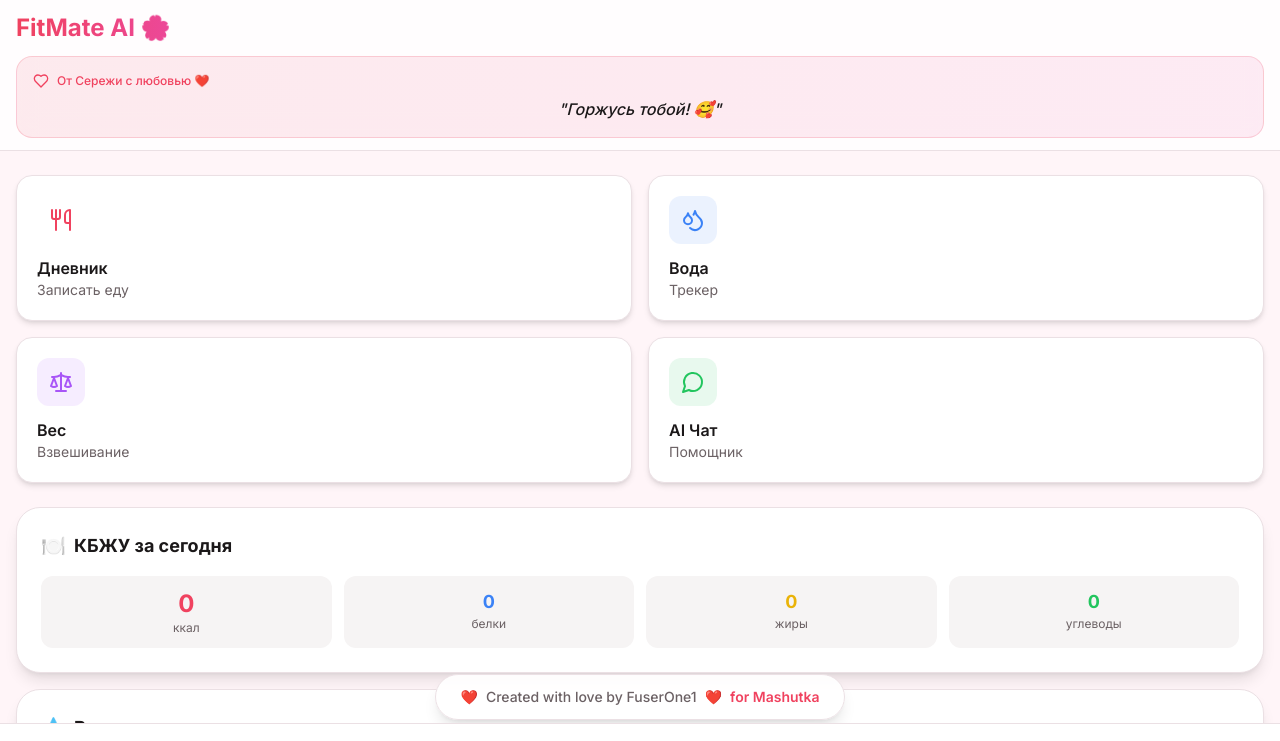
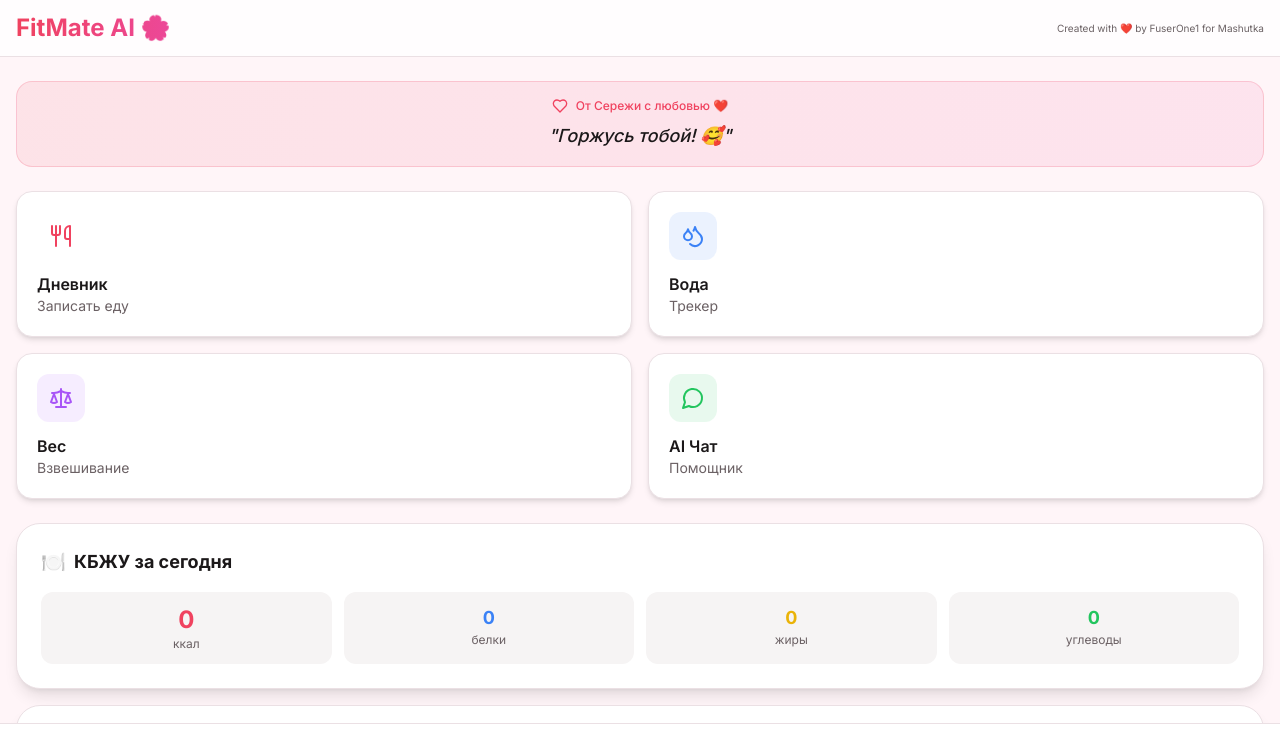
Before and after one commit to FuserOne1/fitmate-ai, a Next.js app: page / in a window 1280 px wide. Shown: the top 741 px of the page. Built offline with nearby package versions, Linux system fonts and the light colour scheme.

Commit message:
fix: header с маленькой надписью + блок от Сережи

```diff
--- a/src/app/page.tsx
+++ b/src/app/page.tsx
@@ -91,27 +91,30 @@ export default function HomePage() {
 
   return (
     <div className={`min-h-screen ${themeConfig.colors.bg} transition-colors duration-300`}>
-      {/* Header с романтическим футером */}
+      {/* Header */}
       <header className="sticky top-0 z-50 bg-[hsl(var(--bg-secondary))]/80 backdrop-blur-lg border-b border-[hsl(var(--border))]">
         <div className="max-w-7xl mx-auto px-4 py-3">
-          <div className="flex items-center justify-between mb-3">
+          <div className="flex items-center justify-between">
             <h1 className="text-2xl font-bold bg-gradient-to-r from-[hsl(var(--primary))] to-pink-500 bg-clip-text text-transparent">
               FitMate AI 🌸
             </h1>
-          </div>
-          {/* Романтическое послание от Сережи */}
-          <div className="bg-gradient-to-r from-[hsl(var(--primary))]/10 to-pink-500/10 rounded-2xl p-4 border border-[hsl(var(--primary))]/20">
-            <div className="flex items-center gap-2 mb-2">
-              <Heart className="w-4 h-4 [color:hsl(var(--primary))]" />
-              <p className="text-xs [color:hsl(var(--primary))] font-medium">От Сережи с любовью ❤️</p>
-            </div>
-            <p className="text-[hsl(var(--text-primary))] font-medium italic text-center">"{phrase}"</p>
+            <p className="text-[10px] text-[hsl(var(--text-secondary))]">
+              Created with ❤️ by FuserOne1 for Mashutka
+            </p>
           </div>
         </div>
       </header>
 
       {/* Main Content */}
       <main className="max-w-7xl mx-auto px-4 py-6">
+        {/* Послание от Сережи */}
+        <div className="bg-gradient-to-r from-[hsl(var(--primary))]/10 to-pink-500/10 rounded-2xl p-4 border border-[hsl(var(--primary))]/20 mb-6">
+          <div className="flex items-center gap-2 mb-2 justify-center">
+            <Heart className="w-4 h-4 [color:hsl(var(--primary))]" />
+            <p className="text-xs [color:hsl(var(--primary))] font-medium">От Сережи с любовью ❤️</p>
+          </div>
+          <p className="text-[hsl(var(--text-primary))] font-medium italic text-center text-lg">"{phrase}"</p>
+        </div>
         {/* Быстрые действия */}
         <div className="grid grid-cols-2 gap-4 mb-6">
           <Link href="/diary" className="bg-[hsl(var(--card))] rounded-2xl p-5 shadow-md hover:shadow-lg transition-all active:scale-95 border border-[hsl(var(--border))]">
@@ -230,18 +233,6 @@ export default function HomePage() {
         </div>
       </main>
 
-      {/* Romantic Footer */}
-      <div className="fixed bottom-20 left-0 right-0 flex justify-center pointer-events-none">
-        <div className="bg-[hsl(var(--card))]/90 backdrop-blur-sm rounded-full px-6 py-3 shadow-lg border border-[hsl(var(--border))] animate-fade-in">
-          <p className="text-sm text-[hsl(var(--text-secondary))] flex items-center gap-2">
-            <span className={themeConfig.colors.primaryText}>❤️</span>
-            <span className="font-medium">Created with love by FuserOne1</span>
-            <span className={themeConfig.colors.primaryText}>❤️</span>
-            <span className={`${themeConfig.colors.primaryText} font-semibold`}>for Mashutka</span>
-          </p>
-        </div>
-      </div>
-
       {/* Bottom Navigation */}
       <nav className="fixed bottom-0 left-0 right-0 bg-[hsl(var(--card))] border-t border-[hsl(var(--border))]">
         <div className="max-w-7xl mx-auto px-4 py-2 flex justify-around">
```
